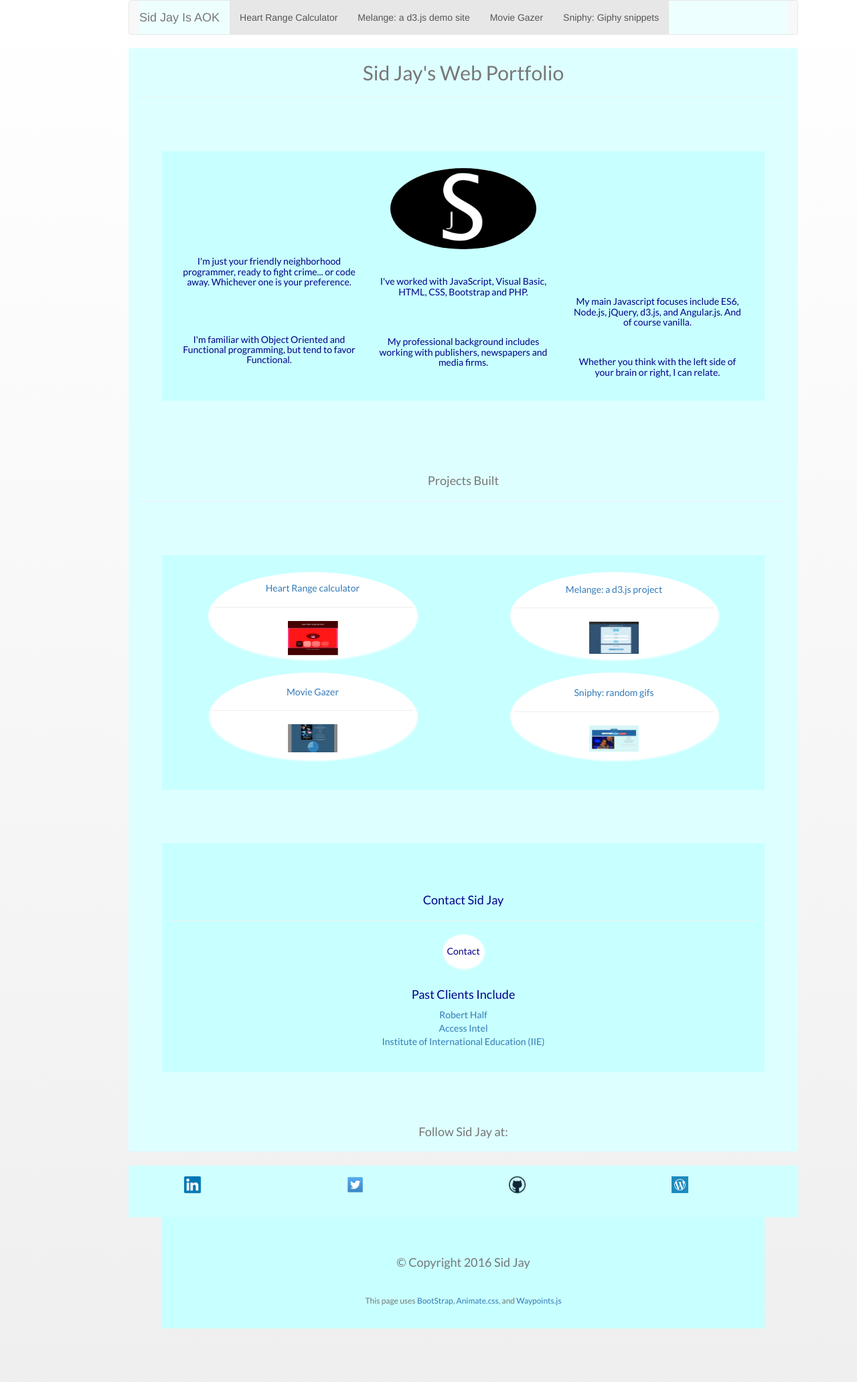
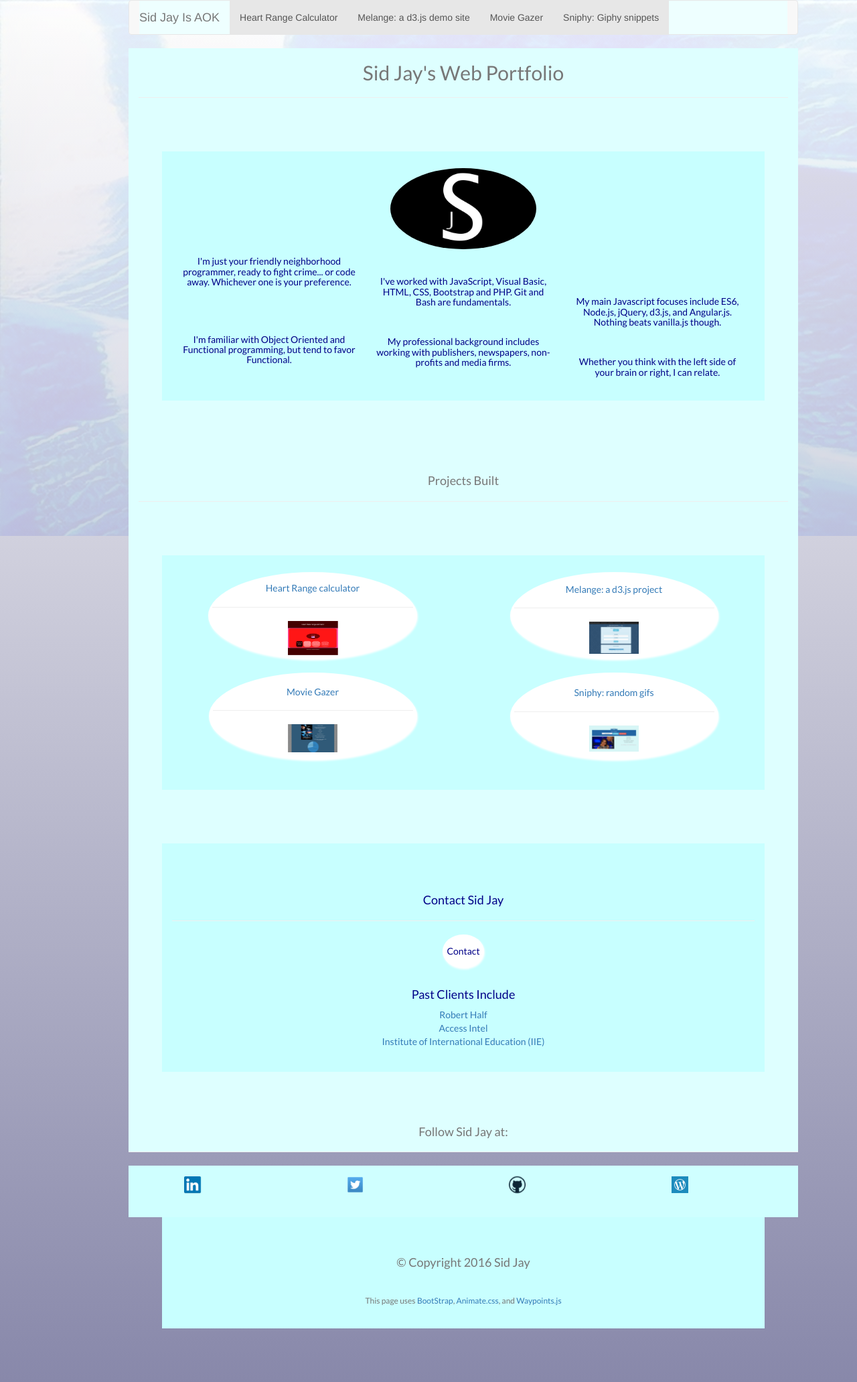
Before and after one commit to sidjayisaok/Portfolio_redux, a PHP site: page / in a window 1280 px wide. Shown: the whole page at 67% size. Run offline with PHP 8.4, Linux system fonts and the light colour scheme; some libraries are stand-ins or nearby versions.

Commit message:
added background and minor tweaks

```diff
--- a/css/font.css
+++ b/css/font.css
@@ -3,7 +3,20 @@ a{
 }
 
 body{
-  background: linear-gradient(#ffffff, #EFEFEF);
+  background: linear-gradient(#ffffff, #8888aa);
+}
+
+body:before{
+  background-image: url("../assets/background.jpg");
+  background-attachment: fixed;
+  content: "";
+  height: 100%;
+  width: 100%;
+  position: absolute;
+  top: 0;
+  left: 0;
+  opacity: .1;
+  z-index: -1;
 }
 
 button{
--- a/index2.html
+++ b/index2.html
@@ -62,12 +62,12 @@
 					<br>
 
 					<h5><p class="text-center col-sm-4">
-						I've worked with JavaScript, Visual Basic, HTML, CSS, Bootstrap and PHP.
+						I've worked with JavaScript, Visual Basic, HTML, CSS, Bootstrap and PHP. Git and Bash are fundamentals.
 					</p></h5>
 					<br>
 
 					<h5><p class="text-center col-sm-4">
-						My main Javascript focuses include ES6, Node.js, jQuery, d3.js, and Angular.js. And of course vanilla.
+						My main Javascript focuses include ES6, Node.js, jQuery, d3.js, and Angular.js. Nothing beats vanilla.js though.
 					</p></h5>
 					<br>
 
@@ -77,7 +77,7 @@
 					<br>
 
 					<h5><p class="text-center col-sm-4">
-						My professional background includes working with publishers, newspapers and media firms.
+						My professional background includes working with publishers, newspapers, non-profits and media firms.
 					</p></h5>
 					<br>
 
```
Also changed, not shown: assets/background.jpg (added).
